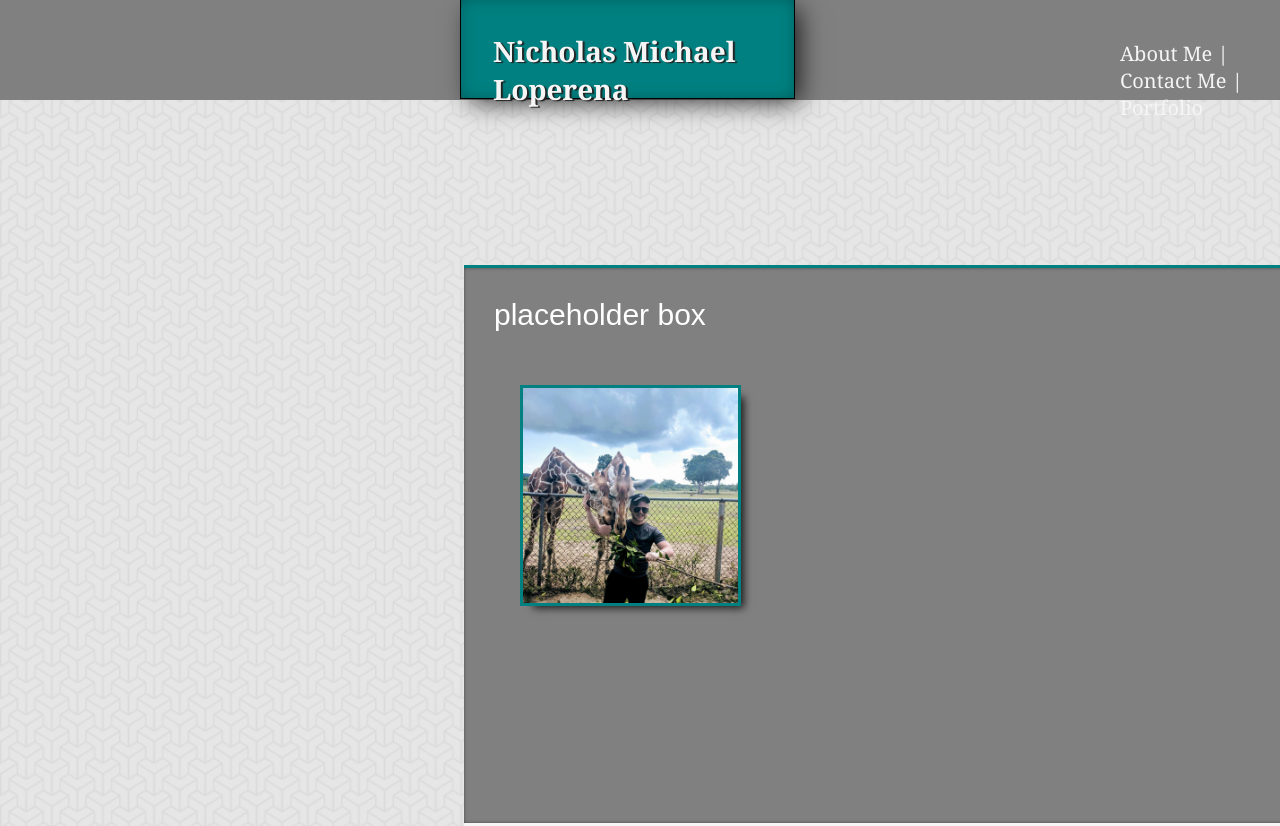
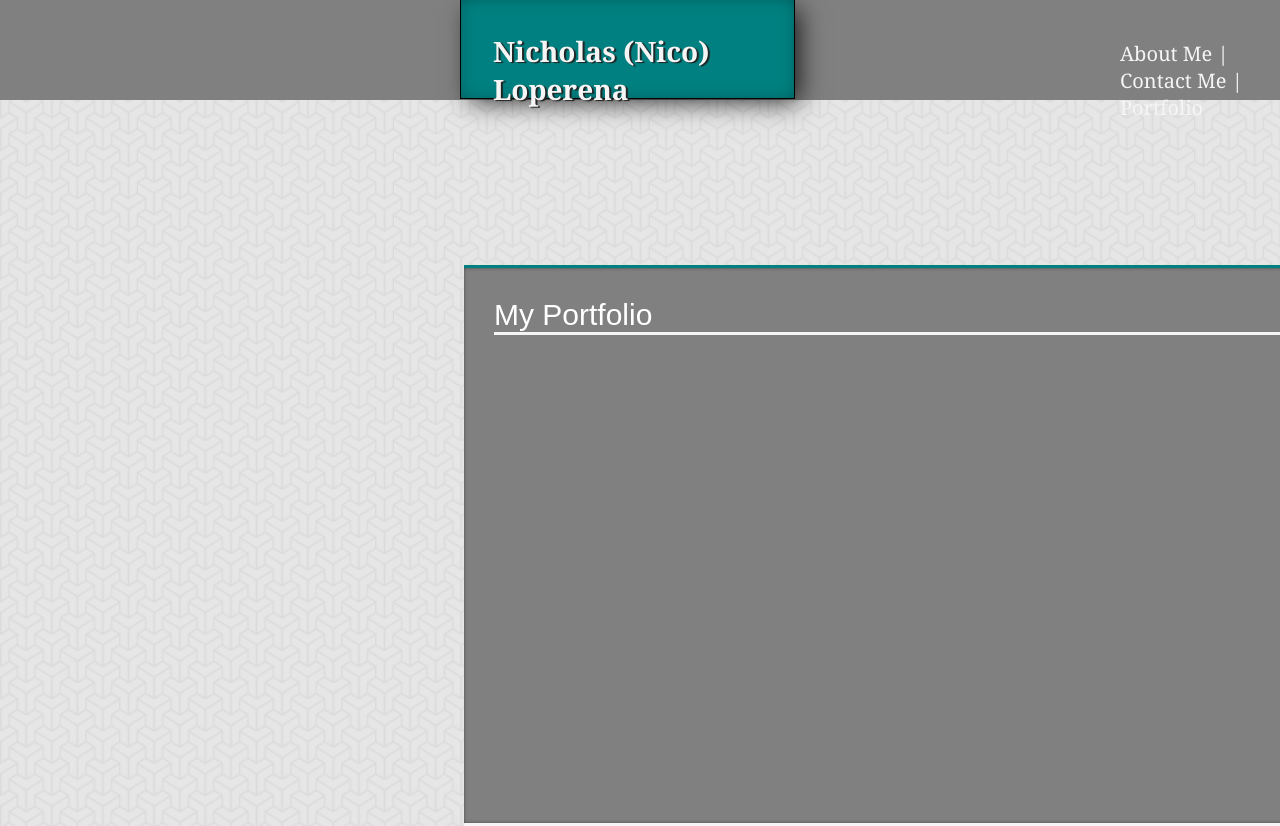
Before and after one commit to Nloperena/Basic-Portfolio, a plain HTML site: page portfolio.html in a window 1280 px wide. Shown: the top 826 px of the page. Drawn offline with Linux system fonts and the light colour scheme.

Commit message:
Updated my HTML on my contact page and portfolio page. Taking a break now

```diff
--- a/portfolio.html
+++ b/portfolio.html
@@ -1,10 +1,3 @@
-<!DOCTYPE html>
-<html lang="en-us">
-    <link rel= "stylesheet" href = "css/reset.css">
-<head>
-    <title>The Portfolio</title>
-</head>
-
 <!DOCTYPE html>
 <html lang="en-us">
 <link rel="stylesheet" href="css/reset.css">
@@ -17,7 +10,7 @@
 <body>
     <header>
         <!-- My name for the title page -->
-        <h1 class="mainName">Nicholas Michael Loperena</h1>
+        <h1 class="mainName">Nicholas (Nico) Loperena</h1>
         <!-- Navigation bar -->
         <nav>
             <!-- Navigation bar now has 3 seperate ids -->
@@ -31,17 +24,17 @@
 </body>
 
 
-    <!-- Portfolio picture for the Portfolio -->
-    <img id="me" src="images/meAndSomeGiraffes.jpg" alt="A picture of me (Nicholas) feeding giraffes">
-
-    <!-- This is my box for text -->
-    <div id = "contentBox"> placeholder box </div>
-
-    <!-- The content of my bio first paragraph-->
 
 
 
-</p>
+<!-- This is my box for text -->
+<div id="contentBox"> My Portfolio
+    <div id = "aboutMeBorder"></div>
+</div>
+
+
+
+
 
 
 
```
Also changed, not shown: contact.html (+11 -10 lines).
